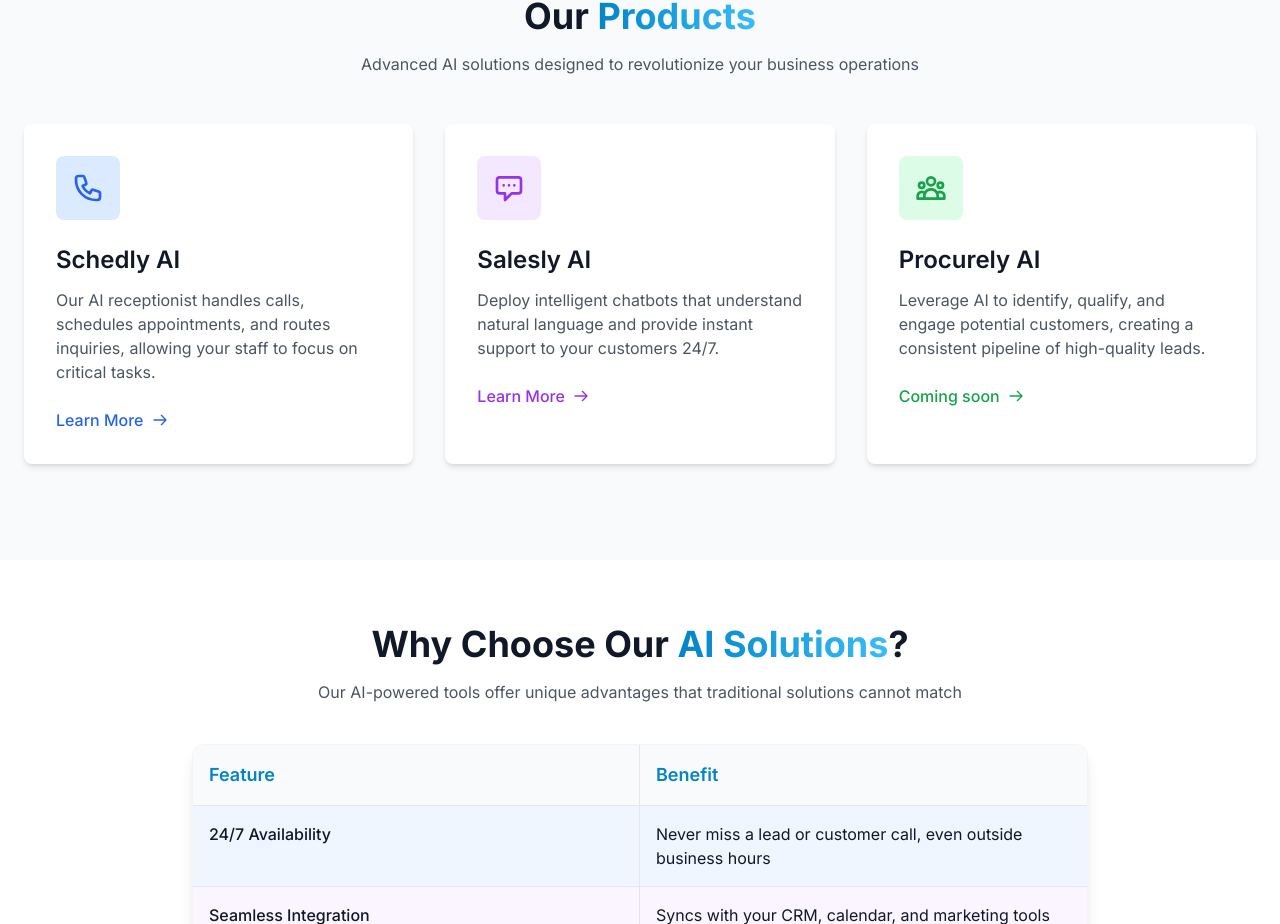
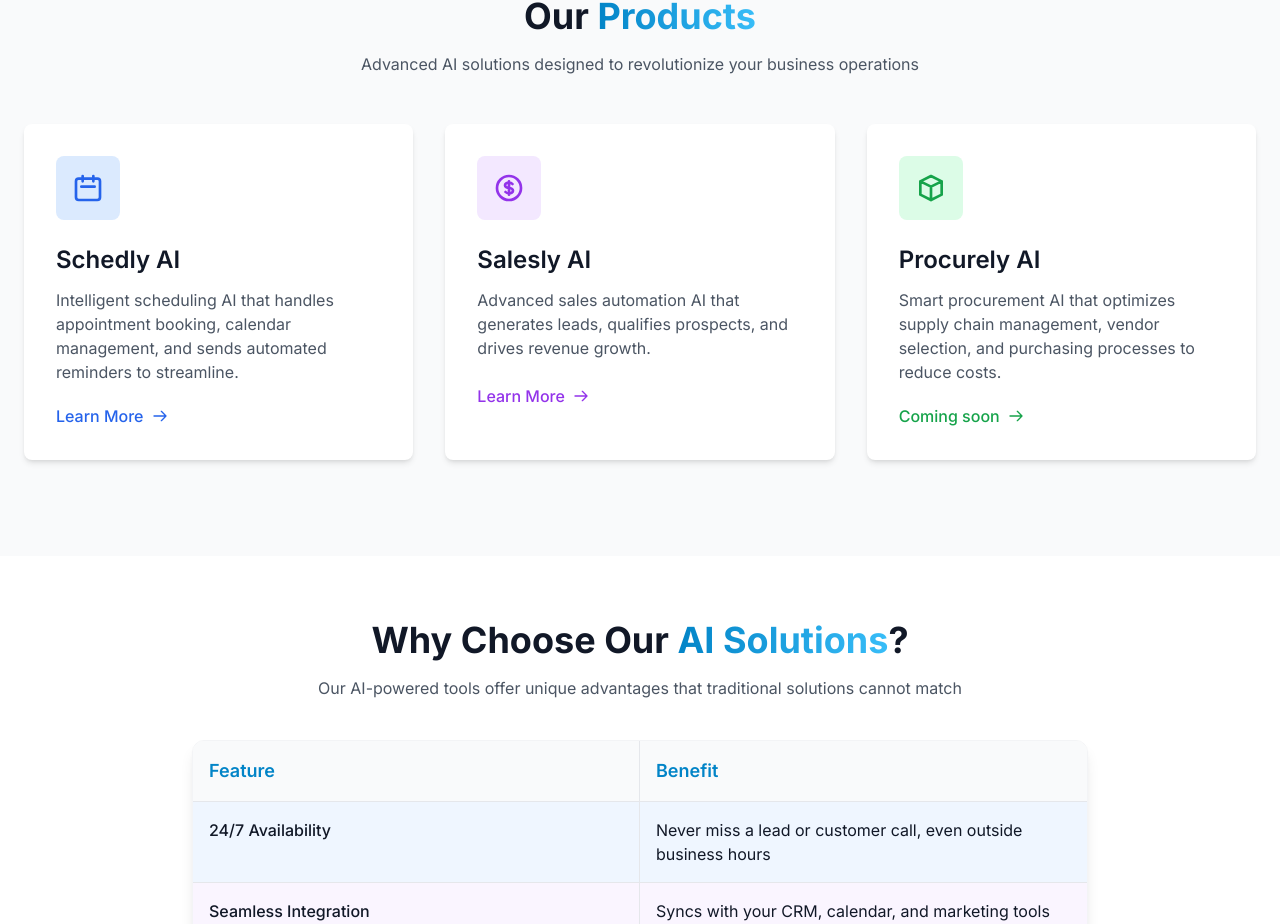
Before and after one commit to Jannatt22/Effibotic-changes, a Next.js app in the folder my-app/: page / in a window 1280 px wide. Shown: the part 876-1800 px from the top of the page. Built offline with nearby package versions, Linux system fonts and the light colour scheme.

Commit message:
all the new updates that were added to the main site as a branch

```diff
--- a/my-app/src/app/page.tsx
+++ b/my-app/src/app/page.tsx
@@ -99,21 +99,21 @@ export default function Home() {
 
           <div className="grid grid-cols-1 md:grid-cols-3 gap-8">
             {/* Schedly AI */}
-            <div className="bg-white p-8 rounded-lg shadow-md hover:shadow-xl transition-shadow group">
+            <div className="bg-white px-8 pt-8 pb-8 rounded-lg shadow-md hover:shadow-xl transition-shadow group flex flex-col">
               <div className="w-16 h-16 rounded-lg bg-blue-100 flex items-center justify-center mb-6 group-hover:bg-blue-200 transition-colors">
                 <svg className="w-8 h-8 text-blue-600" fill="none" stroke="currentColor" viewBox="0 0 24 24" xmlns="http://www.w3.org/2000/svg">
-                  <path strokeLinecap="round" strokeLinejoin="round" strokeWidth={2} d="M3 5a2 2 0 012-2h3.28a1 1 0 01.948.684l1.498 4.493a1 1 0 01-.502 1.21l-2.257 1.13a11.042 11.042 0 005.516 5.516l1.13-2.257a1 1 0 011.21-.502l4.493 1.498a1 1 0 01.684.949V19a2 2 0 01-2 2h-1C9.716 21 3 14.284 3 6V5z" />
+                  <path strokeLinecap="round" strokeLinejoin="round" strokeWidth={2} d="M8 7V3m8 4V3m-9 8h10M5 21h14a2 2 0 002-2V7a2 2 0 00-2-2H5a2 2 0 00-2 2v12a2 2 0 002 2z" />
                 </svg>
               </div>
               <h3 className="text-2xl font-semibold text-gray-900 mb-3">Schedly AI</h3>
-              <p className="text-gray-600 mb-6">
-                Our AI receptionist handles calls, schedules appointments, and routes inquiries, allowing your staff to focus on critical tasks.
+              <p className="text-gray-600 mb-4">
+                Intelligent scheduling AI that handles appointment booking, calendar management, and sends automated reminders to streamline.
               </p>
               <Link
                 href="https://schedly.effibotic.com/"
                 target="_blank"
                 rel="noopener noreferrer"
-                className="inline-flex items-center text-blue-600 font-medium hover:text-blue-700"
+                className="inline-flex items-center text-blue-600 font-medium hover:text-blue-700 mt-1"
               >
                 Learn More
                 <svg className="w-4 h-4 ml-2" fill="none" stroke="currentColor" viewBox="0 0 24 24" xmlns="http://www.w3.org/2000/svg">
@@ -123,21 +123,21 @@ export default function Home() {
             </div>
 
             {/* Salesly AI */}
-            <div className="bg-white p-8 rounded-lg shadow-md hover:shadow-xl transition-shadow group">
+            <div className="bg-white px-8 pt-8 pb-8 rounded-lg shadow-md hover:shadow-xl transition-shadow group flex flex-col">
               <div className="w-16 h-16 rounded-lg bg-purple-100 flex items-center justify-center mb-6 group-hover:bg-purple-200 transition-colors">
                 <svg className="w-8 h-8 text-purple-600" fill="none" stroke="currentColor" viewBox="0 0 24 24" xmlns="http://www.w3.org/2000/svg">
-                  <path strokeLinecap="round" strokeLinejoin="round" strokeWidth={2} d="M8 10h.01M12 10h.01M16 10h.01M9 16H5a2 2 0 01-2-2V6a2 2 0 012-2h14a2 2 0 012 2v8a2 2 0 01-2 2h-5l-5 5v-5z" />
+                  <path strokeLinecap="round" strokeLinejoin="round" strokeWidth={2} d="M12 8c-1.657 0-3 .895-3 2s1.343 2 3 2 3 .895 3 2-1.343 2-3 2m0-8c1.11 0 2.08.402 2.599 1M12 8V7m0 1v8m0 0v1m0-1c-1.11 0-2.08-.402-2.599-1M21 12a9 9 0 11-18 0 9 9 0 0118 0z" />
                 </svg>
               </div>
               <h3 className="text-2xl font-semibold text-gray-900 mb-3">Salesly AI</h3>
-              <p className="text-gray-600 mb-6">
-                Deploy intelligent chatbots that understand natural language and provide instant support to your customers 24/7.
+              <p className="text-gray-600 mb-4">
+                Advanced sales automation AI that generates leads, qualifies prospects, and drives revenue growth.
               </p>
               <Link
                 href="https://salesly.effibotic.com/"
                 target="_blank"
                 rel="noopener noreferrer"
-                className="inline-flex items-center text-purple-600 font-medium hover:text-purple-700"
+                className="inline-flex items-center text-purple-600 font-medium hover:text-purple-700 mt-2"
               >
                 Learn More
                 <svg className="w-4 h-4 ml-2" fill="none" stroke="currentColor" viewBox="0 0 24 24" xmlns="http://www.w3.org/2000/svg">
@@ -147,17 +147,17 @@ export default function Home() {
             </div>
 
             {/* Procurely AI */}
-            <div className="bg-white p-8 rounded-lg shadow-md hover:shadow-xl transition-shadow group">
+            <div className="bg-white px-8 pt-8 pb-6 rounded-lg shadow-md hover:shadow-xl transition-shadow group flex flex-col">
               <div className="w-16 h-16 rounded-lg bg-green-100 flex items-center justify-center mb-6 group-hover:bg-green-200 transition-colors">
                 <svg className="w-8 h-8 text-green-600" fill="none" stroke="currentColor" viewBox="0 0 24 24" xmlns="http://www.w3.org/2000/svg">
-                  <path strokeLinecap="round" strokeLinejoin="round" strokeWidth={2} d="M17 20h5v-2a3 3 0 00-5.356-1.857M17 20H7m10 0v-2c0-.656-.126-1.283-.356-1.857M7 20H2v-2a3 3 0 015.356-1.857M7 20v-2c0-.656.126-1.283.356-1.857m0 0a5.002 5.002 0 019.288 0M15 7a3 3 0 11-6 0 3 3 0 016 0zm6 3a2 2 0 11-4 0 2 2 0 014 0zM7 10a2 2 0 11-4 0 2 2 0 014 0z" />
+                  <path strokeLinecap="round" strokeLinejoin="round" strokeWidth={2} d="M20 7l-8-4-8 4m16 0l-8 4m8-4v10l-8 4m0-10L4 7m8 4v10M4 7v10l8 4" />
                 </svg>
               </div>
               <h3 className="text-2xl font-semibold text-gray-900 mb-3">Procurely AI</h3>
-              <p className="text-gray-600 mb-6">
-                Leverage AI to identify, qualify, and engage potential customers, creating a consistent pipeline of high-quality leads.
+              <p className="text-gray-600 mb-4">
+                Smart procurement AI that optimizes supply chain management, vendor selection, and purchasing processes to reduce costs.
               </p>
-              <span className="inline-flex items-center text-green-600 font-medium">
+              <span className="inline-flex items-center text-green-600 font-medium mt-1">
                 Coming soon
                 <svg className="w-4 h-4 ml-2" fill="none" stroke="currentColor" viewBox="0 0 24 24" xmlns="http://www.w3.org/2000/svg">
                   <path strokeLinecap="round" strokeLinejoin="round" strokeWidth={2} d="M14 5l7 7m0 0l-7 7m7-7H3" />
```
